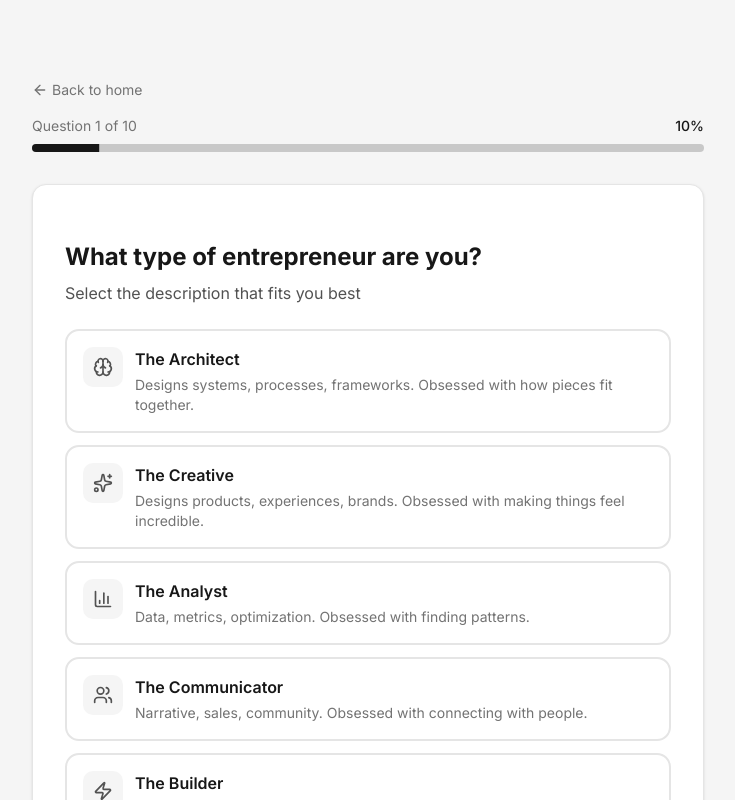
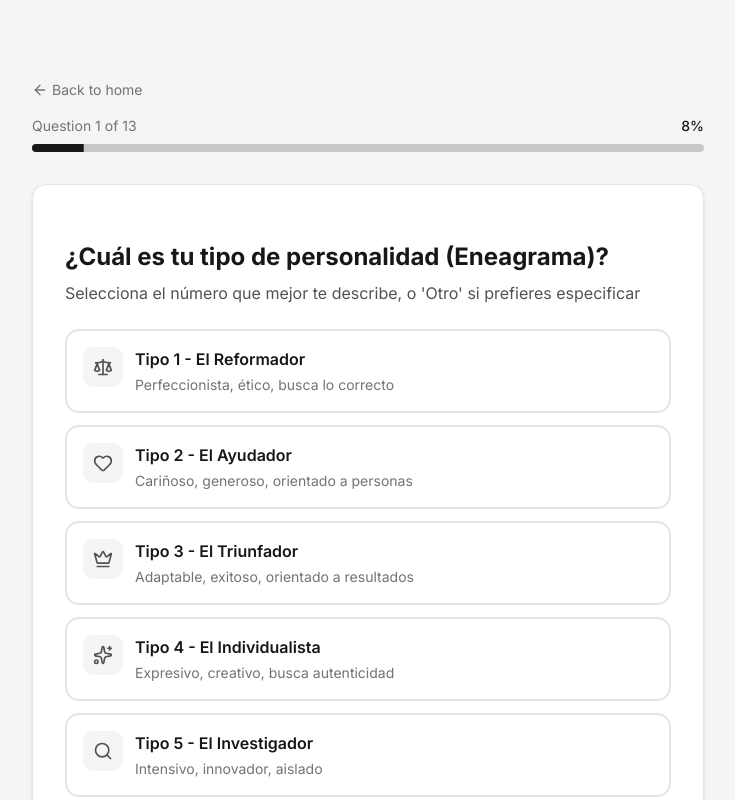
Before and after one commit to cargarthemonkeyman/venturegates, a Next.js app: page /discover in a window 1280 px wide. Shown: the top 800 px of the page, without its empty margins (272-1007 px from the left). Built offline with nearby package versions, Linux system fonts and the light colour scheme.

Commit message:
Wizard mejorado: 12 preguntas con eneagrama, mix de opciones + texto libre

```diff
--- a/app/discover/page.tsx
+++ b/app/discover/page.tsx
@@ -5,6 +5,7 @@ import { motion, AnimatePresence } from "framer-motion";
 import { Button } from "@/components/ui/button";
 import { Card, CardContent } from "@/components/ui/card";
 import { Progress } from "@/components/ui/progress";
+import { Input } from "@/components/ui/input";
 import {
   Brain,
   Sparkles,
@@ -14,72 +15,124 @@ import {
   ArrowRight,
   ArrowLeft,
   Loader2,
+  Search,
+  Compass,
+  Flame,
+  Heart,
+  Scale,
+  Lightbulb,
+  Target,
+  Shield,
+  PartyPopper,
+  CircleDot,
+  Crown,
 } from "lucide-react";
 import Link from "next/link";
 import { useRouter } from "next/navigation";
 
 // Question types
+interface Option {
+  value: string;
+  label: string;
+  icon?: React.ElementType;
+  description?: string;
+}
+
 interface Question {
   id: string;
-  type: "single" | "multi" | "text";
+  type: "single" | "multi" | "single-with-other" | "multi-with-other";
   title: string;
   description?: string;
-  options?: { value: string; label: string; icon?: React.ElementType; description?: string }[];
+  options: Option[];
   placeholder?: string;
+  otherPlaceholder?: string;
   maxSelections?: number;
 }
 
 const questions: Question[] = [
+  // === PERSONALIDAD / ENEAGRAMA (Nuevas) ===
+  {
+    id: "eneagrama",
+    type: "single-with-other",
+    title: "¿Cuál es tu tipo de personalidad (Eneagrama)?",
+    description: "Selecciona el número que mejor te describe, o 'Otro' si prefieres especificar",
+    options: [
+      { value: "1", label: "Tipo 1 - El Reformador", icon: Scale, description: "Perfeccionista, ético, busca lo correcto" },
+      { value: "2", label: "Tipo 2 - El Ayudador", icon: Heart, description: "Cariñoso, generoso, orientado a personas" },
+      { value: "3", label: "Tipo 3 - El Triunfador", icon: Crown, description: "Adaptable, exitoso, orientado a resultados" },
+      { value: "4", label: "Tipo 4 - El Individualista", icon: Sparkles, description: "Expresivo, creativo, busca autenticidad" },
+      { value: "5", label: "Tipo 5 - El Investigador", icon: Search, description: "Intensivo, innovador, aislado" },
+      { value: "6", label: "Tipo 6 - El Leal", icon: Shield, description: "Comprometido, responsable, orientado a seguridad" },
+      { value: "7", label: "Tipo 7 - El Entusiasta", icon: PartyPopper, description: "Versátil, espontáneo, busca experiencias" },
+      { value: "8", label: "Tipo 8 - El Desafiador", icon: Flame, description: "Autoconfiable, decisivo, orientado a control" },
+      { value: "9", label: "Tipo 9 - El Pacificador", icon: CircleDot, description: "Receptivo, reconfortante, busca armonía" },
+    ],
+    otherPlaceholder: "Describe tu personalidad en tus propias palabras...",
+  },
+  {
+    id: "estres_reaccion",
+    type: "single-with-other",
+    title: "¿Cómo reaccionas ante el estrés?",
+    description: "Esto nos ayuda a entender qué tipo de ventures evitar para ti",
+    options: [
+      { value: "analizo", label: "Analizo y planifico", icon: Brain, description: "Me paralizo pensando demasiado" },
+      { value: "actuo", label: "Actúo rápido", icon: Zap, description: "Tomo decisiones impulsivas bajo presión" },
+      { value: "delego", label: "Busco ayuda", icon: Users, description: "Necesito hablarlo con alguien" },
+      { value: "evito", label: "Evito el conflicto", icon: CircleDot, description: "Me retraigo hasta que pasa" },
+      { value: "compito", label: "Compito más", icon: Target, description: "El estrés me motiva a ganar" },
+    ],
+    otherPlaceholder: "¿Cómo manejas el estrés de otra forma?",
+  },
+  {
+    id: "motivacion_profunda",
+    type: "single-with-other",
+    title: "¿Qué te mueve realmente?",
+    description: "La motivación que te hace levantarte a las 5am sin despertador",
+    options: [
+      { value: "libertad", label: "Libertad total", icon: Compass, description: "No tener jefes ni horarios" },
+      { value: "reconocimiento", label: "Reconocimiento", icon: Crown, description: "Ser visto como el mejor en algo" },
+      { value: "impacto", label: "Cambiar el mundo", icon: Heart, description: "Dejar un legado positivo" },
+      { value: "creacion", label: "Crear algo grande", icon: Lightbulb, description: "Construir desde cero" },
+      { value: "riqueza", label: "Riqueza", icon: BarChart3, description: "Generar abundancia económica" },
+      { value: "maestria", label: "Maestría", icon: Target, description: "Ser el mejor en lo que hago" },
+    ],
+    otherPlaceholder: "¿Qué otra motivación profunda tienes?",
+  },
+
+  // === PERFIL EMPRENDEDOR ===
   {
     id: "entrepreneur_type",
-    type: "single",
+    type: "single-with-other",
     title: "What type of entrepreneur are you?",
-    description: "Select the description that fits you best",
+    description: "Select the description that fits you best, or describe your own style",
     options: [
-      {
-        value: "architect",
-        label: "The Architect",
-        icon: Brain,
-        description: "Designs systems, processes, frameworks. Obsessed with how pieces fit together.",
-      },
-      {
-        value: "creative",
-        label: "The Creative",
-        icon: Sparkles,
-        description: "Designs products, experiences, brands. Obsessed with making things feel incredible.",
-      },
-      {
-        value: "analyst",
-        label: "The Analyst",
-        icon: BarChart3,
-        description: "Data, metrics, optimization. Obsessed with finding patterns.",
-      },
-      {
-        value: "communicator",
-        label: "The Communicator",
-        icon: Users,
-        description: "Narrative, sales, community. Obsessed with connecting with people.",
-      },
-      {
-        value: "builder",
-        label: "The Builder",
-        icon: Zap,
-        description: "Code, infrastructure, making things work. Obsessed with building.",
-      },
+      { value: "architect", label: "The Architect", icon: Brain, description: "Designs systems, processes, frameworks. Obsessed with how pieces fit together." },
+      { value: "creative", label: "The Creative", icon: Sparkles, description: "Designs products, experiences, brands. Obsessed with making things feel incredible." },
+      { value: "analyst", label: "The Analyst", icon: BarChart3, description: "Data, metrics, optimization. Obsessed with finding patterns." },
+      { value: "communicator", label: "The Communicator", icon: Users, description: "Narrative, sales, community. Obsessed with connecting with people." },
+      { value: "builder", label: "The Builder", icon: Zap, description: "Code, infrastructure, making things work. Obsessed with building." },
     ],
+    otherPlaceholder: "Describe tu estilo emprendedor único...",
   },
   {
     id: "obsession",
-    type: "text",
+    type: "single-with-other",
     title: "What topic do you research without being asked?",
     description: "In your free time, before bed... what do you explore?",
-    placeholder: "e.g., The intersection of AI and healthcare, or how D2C brands grow on TikTok",
+    options: [
+      { value: "ai_tech", label: "IA y tecnología", icon: Brain, description: "Nuevos modelos, herramientas, posibilidades" },
+      { value: "consumer_behavior", label: "Comportamiento del consumidor", icon: Users, description: "Por qué la gente compra lo que compra" },
+      { value: "market_trends", label: "Tendencias de mercado", icon: BarChart3, description: "Lo que viene, oportunidades emergentes" },
+      { value: "product_design", label: "Diseño de producto", icon: Sparkles, description: "Cómo hacer cosas que la gente ame" },
+      { value: "business_models", label: "Modelos de negocio", icon: Target, description: "Cómo monetizar diferentes ideas" },
+    ],
+    otherPlaceholder: "¿Qué otro tema te obsesiona investigar?",
   },
   {
     id: "strengths",
-    type: "multi",
+    type: "multi-with-other",
     title: "Select your top 3 strengths",
-    description: "Where do you excel the most?",
+    description: "Where do you excel the most? Choose up to 3, or add your own",
     maxSelections: 3,
     options: [
       { value: "systemic_thinking", label: "Systemic thinking" },
@@ -95,12 +148,13 @@ const questions: Question[] = [
       { value: "leadership", label: "Leadership" },
       { value: "creativity", label: "Creativity & ideation" },
     ],
+    otherPlaceholder: "¿Otra fortaleza que tengas?",
   },
   {
     id: "drains",
-    type: "multi",
+    type: "multi-with-other",
     title: "What drains your energy?",
-    description: "What do you NOT want to do in your venture?",
+    description: "What do you NOT want to do in your venture? Choose up to 3",
     maxSelections: 3,
     options: [
       { value: "bureaucracy", label: "Bureaucratic management" },
@@ -114,52 +168,59 @@ const questions: Question[] = [
       { value: "accounting", label: "Accounting" },
       { value: "negotiations", label: "Long negotiations" },
     ],
+    otherPlaceholder: "¿Qué otra cosa te drena energía?",
   },
+
+  // === CONTEXTO ===
   {
     id: "context",
-    type: "single",
+    type: "single-with-other",
     title: "What's your current situation?",
     options: [
       { value: "full_time", label: "Full-time available" },
       { value: "nights_weekends", label: "Nights and weekends" },
       { value: "few_hours", label: "Few hours per week" },
     ],
+    otherPlaceholder: "Describe tu situación específica...",
   },
   {
     id: "capital",
-    type: "single",
+    type: "single-with-other",
     title: "What's your capital situation?",
     options: [
       { value: "can_invest", label: "I can invest something" },
       { value: "bootstrapping", label: "Bootstrapping only" },
       { value: "has_funding", label: "I have access to funding" },
     ],
+    otherPlaceholder: "¿Tu situación de capital es diferente?",
   },
   {
     id: "team",
-    type: "single",
+    type: "single-with-other",
     title: "What's your team status?",
     options: [
       { value: "solo", label: "Solo founder" },
       { value: "cofounder", label: "With technical cofounder" },
       { value: "small_team", label: "Small team" },
     ],
+    otherPlaceholder: "Describe tu equipo...",
   },
   {
     id: "tech_skills",
-    type: "single",
+    type: "single-with-other",
     title: "Your technical skills?",
     options: [
       { value: "can_code", label: "I can code" },
       { value: "no_code", label: "I use no-code tools" },
       { value: "need_technical", label: "I need a technical partner" },
     ],
+    otherPlaceholder: "Describe tus habilidades técnicas...",
   },
   {
     id: "industries",
-    type: "multi",
+    type: "multi-with-other",
     title: "Industries you've worked in?",
-    description: "Select all that apply",
+    description: "Select all that apply, or add your own",
     maxSelections: 5,
     options: [
       { value: "fintech", label: "Fintech" },
@@ -175,35 +236,20 @@ const questions: Question[] = [
       { value: "travel", label: "Travel" },
       { value: "beauty", label: "Beauty" },
       { value: "gaming", label: "Gaming" },
-      { value: "other", label: "Other" },
     ],
+    otherPlaceholder: "¿Otra industria en la que tengas experiencia?",
   },
   {
     id: "ambition",
-    type: "single",
+    type: "single-with-other",
     title: "What type of venture attracts you?",
     options: [
-      {
-        value: "scale_massive",
-        label: "Massive scale",
-        description: "I want to build something that reaches millions",
-      },
-      {
-        value: "niche_profitable",
-        label: "Profitable niche",
-        description: "I prefer a small but highly profitable business",
-      },
-      {
-        value: "impact_social",
-        label: "Social impact",
-        description: "I want to solve a real world problem",
-      },
-      {
-        value: "experiment",
-        label: "Experiment",
-        description: "I want to learn and validate, failure is OK",
-      },
+      { value: "scale_massive", label: "Massive scale", description: "I want to build something that reaches millions" },
+      { value: "niche_profitable", label: "Profitable niche", description: "I prefer a small but highly profitable business" },
+      { value: "impact_social", label: "Social impact", description: "I want to solve a real world problem" },
+      { value: "experiment", label: "Experiment", description: "I want to learn and validate, failure is OK" },
     ],
+    otherPlaceholder: "Describe tu ambición...",
   },
 ];
 
@@ -211,20 +257,39 @@ export default function DiscoverPage() {
   const router = useRouter();
   const [currentStep, setCurrentStep] = useState(0);
   const [answers, setAnswers] = useState<Record<string, any>>({});
+  const [otherText, setOtherText] = useState<Record<string, string>>({});
   const [isSubmitting, setIsSubmitting] = useState(false);
 
   const currentQuestion = questions[currentStep];
   const progress = ((currentStep + 1) / questions.length) * 100;
 
   const handleSingleSelect = (value: string) => {
-    setAnswers({ ...answers, [currentQuestion.id]: value });
+    if (value === "__other__") {
+      // Selected "other", keep selection but wait for text input
+      setAnswers({ ...answers, [currentQuestion.id]: "__other__" });
+    } else {
+      setAnswers({ ...answers, [currentQuestion.id]: value });
+    }
   };
 
   const handleMultiSelect = (value: string) => {
     const current = (answers[currentQuestion.id] as string[]) || [];
     const maxSelections = currentQuestion.maxSelections || 3;
 
-    if (current.includes(value)) {
+    if (value === "__other__") {
+      // Toggle "other" selection
+      if (current.includes("__other__")) {
+        setAnswers({
+          ...answers,
+          [currentQuestion.id]: current.filter((v) => v !== "__other__"),
+        });
+      } else if (current.length < maxSelections) {
+        setAnswers({
+          ...answers,
+          [currentQuestion.id]: [...current, "__other__"],
+        });
+      }
+    } else if (current.includes(value)) {
       setAnswers({
         ...answers,
         [currentQuestion.id]: current.filter((v) => v !== value),
@@ -237,23 +302,51 @@ export default function DiscoverPage() {
     }
   };
 
-  const handleTextChange = (value: string) => {
-    setAnswers({ ...answers, [currentQuestion.id]: value });
+  const handleOtherTextChange = (value: string) => {
+    setOtherText({ ...otherText, [currentQuestion.id]: value });
+  };
+
+  const getCurrentAnswer = () => {
+    const rawAnswer = answers[currentQuestion.id];
+    const otherValue = otherText[currentQuestion.id];
+
+    if (currentQuestion.type === "single-with-other" && rawAnswer === "__other__") {
+      return otherValue?.trim() || null;
+    }
+
+    if (currentQuestion.type === "multi-with-other") {
+      const selections = (rawAnswer as string[]) || [];
+      const hasOther = selections.includes("__other__");
+      const cleanSelections = selections.filter(s => s !== "__other__");
+
+      if (hasOther && otherValue?.trim()) {
+        return [...cleanSelections, otherValue.trim()];
+      }
+      return cleanSelections.length > 0 ? cleanSelections : null;
+    }
+
+    return rawAnswer;
   };
 
   const canProceed = () => {
-    const answer = answers[currentQuestion.id];
-    if (currentQuestion.type === "single") return !!answer;
-    if (currentQuestion.type === "multi") return (answer as string[])?.length > 0;
-    if (currentQuestion.type === "text") return (answer as string)?.trim().length > 0;
-    return false;
+    const answer = getCurrentAnswer();
+    if (!answer) return false;
+
+    if (Array.isArray(answer)) {
+      return answer.length > 0;
+    }
+
+    return typeof answer === "string" && answer.length > 0;
   };
 
   const handleNext = () => {
+    const finalAnswer = getCurrentAnswer();
+
     if (currentStep < questions.length - 1) {
+      setAnswers({ ...answers, [currentQuestion.id]: finalAnswer });
       setCurrentStep(currentStep + 1);
     } else {
-      handleSubmit();
+      handleSubmit(finalAnswer);
     }
   };
 
@@ -263,19 +356,36 @@ export default function DiscoverPage() {
     }
   };
 
-  const handleSubmit = async () => {
+  const handleSubmit = async (finalAnswer: any) => {
     setIsSubmitting(true);
 
+    const finalAnswers = { ...answers, [currentQuestion.id]: finalAnswer };
+
     try {
-      // Store answers in localStorage for the results page
-      localStorage.setItem("ventureGates_answers", JSON.stringify(answers));
-
-      // Navigate to processing/results page
+      localStorage.setItem("ventureGates_answers", JSON.stringify(finalAnswers));
       router.push("/discover/processing");
     } catch (error) {
       console.error("Error:", error);
       setIsSubmitting(false);
     }
+  };
+
+  const isOtherSelected = () => {
+    if (currentQuestion.type === "single-with-other") {
+      return answers[currentQuestion.id] === "__other__";
+    }
+    if (currentQuestion.type === "multi-with-other") {
+      return (answers[currentQuestion.id] as string[])?.includes("__other__");
+    }
+    return false;
+  };
+
+  const getSelectedCount = () => {
+    if (currentQuestion.type === "multi-with-other") {
+      const arr = (answers[currentQuestion.id] as string[]) || [];
+      return arr.length;
+    }
+    return answers[currentQuestion.id] ? 1 : 0;
   };
 
   return (
@@ -316,8 +426,8 @@ export default function DiscoverPage() {
                   <p className="text-neutral-600 mb-6">{currentQuestion.description}</p>
                 )}
 
-                {/* Single Select */}
-                {currentQuestion.type === "single" && currentQuestion.options && (
+                {/* Single Select with Other */}
+                {(currentQuestion.type === "single" || currentQuestion.type === "single-with-other") && (
                   <div className="space-y-3">
                     {currentQuestion.options.map((option) => {
                       const Icon = option.icon;
@@ -353,11 +463,46 @@ export default function DiscoverPage() {
                         </button>
                       );
                     })}
+
+                    {/* Other option */}
+                    {currentQuestion.type === "single-with-other" && (
+                      <>
+                        <button
+                          onClick={() => handleSingleSelect("__other__")}
+                          className={`w-full p-4 rounded-xl border-2 text-left transition-all ${
+                            isOtherSelected()
+                              ? "border-neutral-900 bg-neutral-900 text-white"
+                              : "border-neutral-200 hover:border-neutral-400 bg-white text-neutral-900"
+                          }`}
+                        >
+                          <div className="font-semibold flex items-center gap-2">
+                            <span>✏️</span>
+                            <span>Otro (especificar)</span>
+                          </div>
+                        </button>
+
+                        {isOtherSelected() && (
+                          <motion.div
+                            initial={{ opacity: 0, height: 0 }}
+                            animate={{ opacity: 1, height: "auto" }}
+                            className="mt-3"
+                          >
+                            <Input
+                              value={otherText[currentQuestion.id] || ""}
+                              onChange={(e) => handleOtherTextChange(e.target.value)}
+                              placeholder={currentQuestion.otherPlaceholder}
+                              className="w-full"
+                              autoFocus
+                            />
+                          </motion.div>
+                        )}
+                      </>
+                    )}
                   </div>
                 )}
 
-                {/* Multi Select */}
-                {currentQuestion.type === "multi" && currentQuestion.options && (
+                {/* Multi Select with Other */}
+                {(currentQuestion.type === "multi" || currentQuestion.type === "multi-with-other") && (
                   <div>
                     <div className="flex flex-wrap gap-2 mb-4">
                       {currentQuestion.options.map((option) => {
@@ -377,22 +522,42 @@ export default function DiscoverPage() {
                           </button>
                         );
                       })}
+
+                      {/* Other option chip */}
+                      {currentQuestion.type === "multi-with-other" && (
+                        <button
+                          onClick={() => handleMultiSelect("__other__")}
+                          className={`px-4 py-2 rounded-full border-2 text-sm font-medium transition-all ${
+                            isOtherSelected()
+                              ? "border-neutral-900 bg-neutral-900 text-white"
+                              : "border-neutral-200 hover:border-neutral-400 bg-white text-neutral-700"
+                          }`}
+                        >
+                          ✏️ Otro
+                        </button>
+                      )}
                     </div>
+
+                    {currentQuestion.type === "multi-with-other" && isOtherSelected() && (
+                      <motion.div
+                        initial={{ opacity: 0, height: 0 }}
+                        animate={{ opacity: 1, height: "auto" }}
+                        className="mb-4"
+                      >
+                        <Input
+                          value={otherText[currentQuestion.id] || ""}
+                          onChange={(e) => handleOtherTextChange(e.target.value)}
+                          placeholder={currentQuestion.otherPlaceholder}
+                          className="w-full"
+                          autoFocus
+                        />
+                      </motion.div>
+                    )}
+
                     <p className="text-sm text-neutral-500">
-                      Selected: {((answers[currentQuestion.id] as string[]) || []).length} / {currentQuestion.maxSelections}
+                      Selected: {getSelectedCount()} / {currentQuestion.maxSelections}
                     </p>
                   </div>
-                )}
-
-                {/* Text Input */}
-                {currentQuestion.type === "text" && (
-                  <textarea
-                    value={(answers[currentQuestion.id] as string) || ""}
-                    onChange={(e) => handleTextChange(e.target.value)}
-                    placeholder={currentQuestion.placeholder}
-                    rows={4}
-                    className="w-full p-4 rounded-xl border-2 border-neutral-200 focus:border-neutral-900 focus:outline-none resize-none"
-                  />
                 )}
               </CardContent>
             </Card>
```
